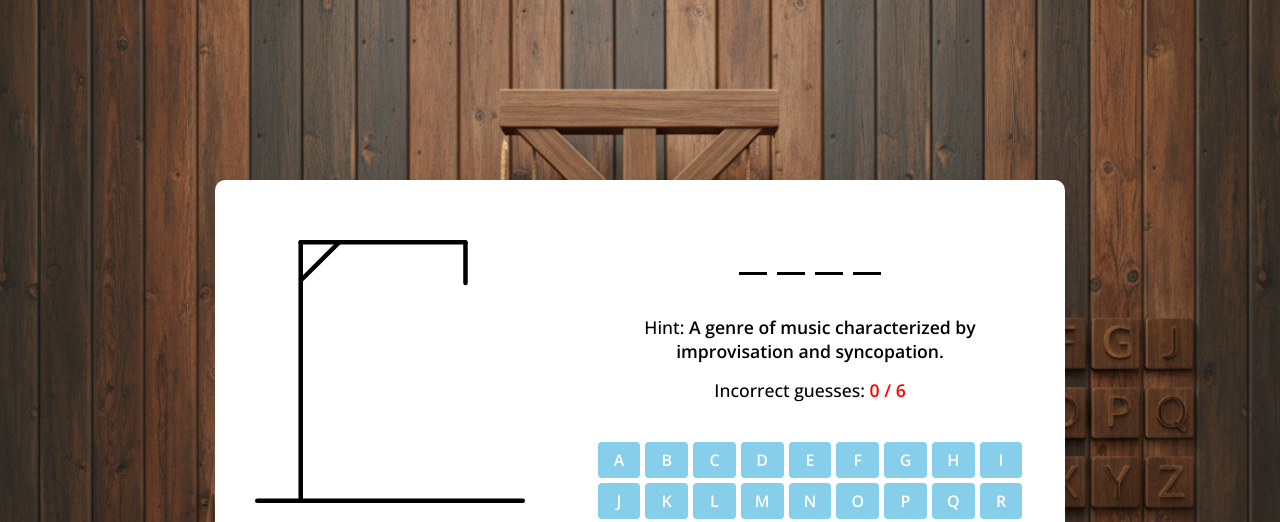
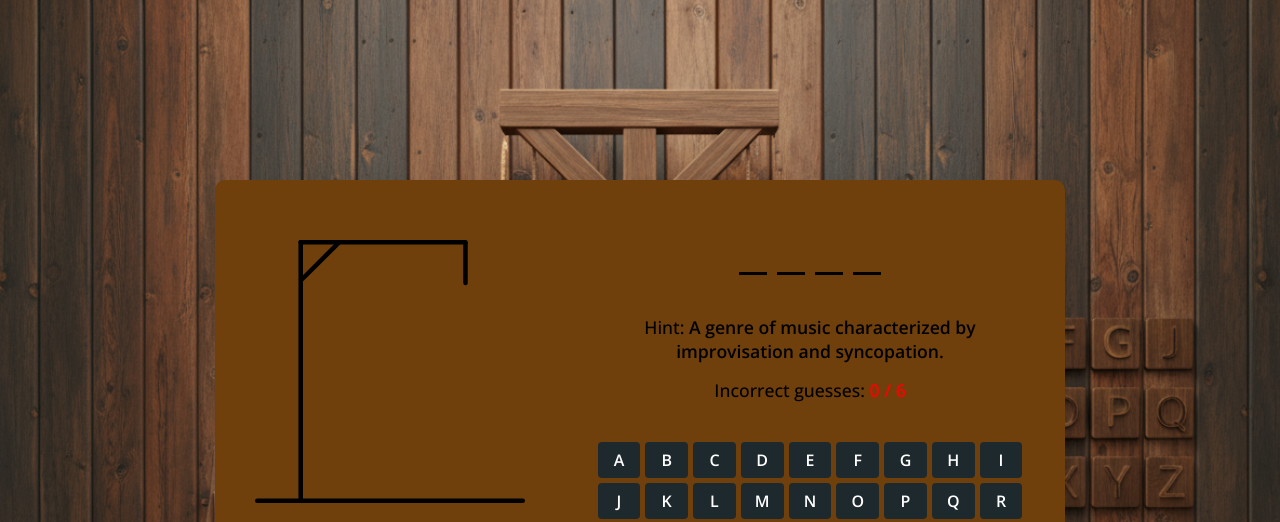
Before and after one commit to sahithisolasa/hangman-game, a plain HTML site: page index.html in a window 1280 px wide. Shown: the top 522 px of the page. Drawn offline with nearby package versions, Linux system fonts and the light colour scheme.

Commit message:
Update style.css

```diff
--- a/style.css
+++ b/style.css
@@ -21,7 +21,7 @@ body {
     width: 850px;
     gap: 70px;
     padding: 60px 40px;
-    background: #fff;
+    background: #6f3f0c;
     border-radius: 10px;
     align-items: flex-end;
     justify-content: space-between;
@@ -86,7 +86,7 @@ body {
     font-weight: 600;
     border-radius: 4px;
     text-transform: uppercase;
-    background: #87ceeb;
+    background: #1e292d;
 }
 .keyboard button {
     padding: 7px;
@@ -125,7 +125,7 @@ body {
     max-width: 420px;
     width: 100%;
     border-radius: 10px;
-    background: #fff;
+    background: #ffffff;
     text-align: center;
     box-shadow: 0 10px 20px rgba(0,0,0,0.1);
 }
```
